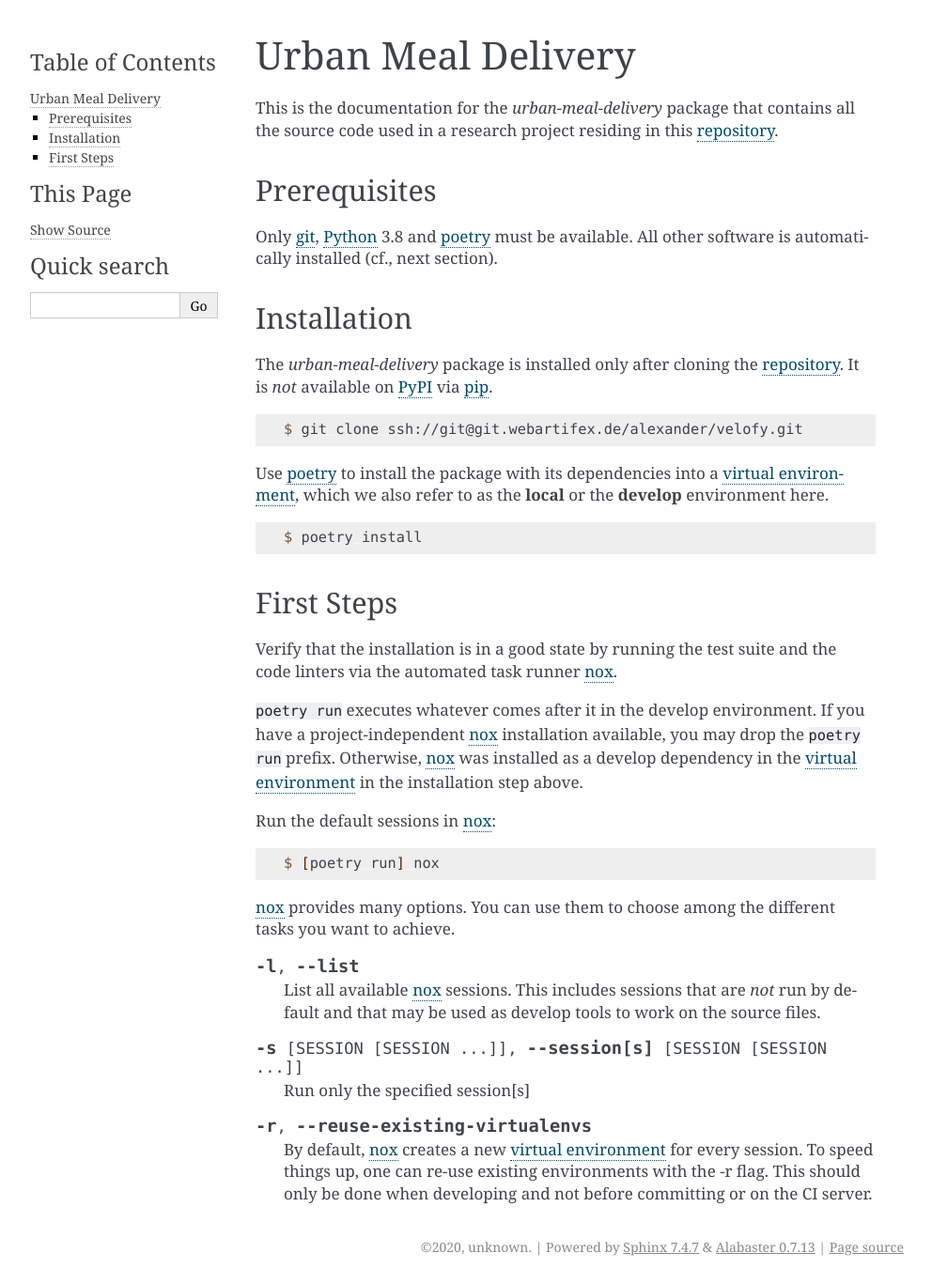
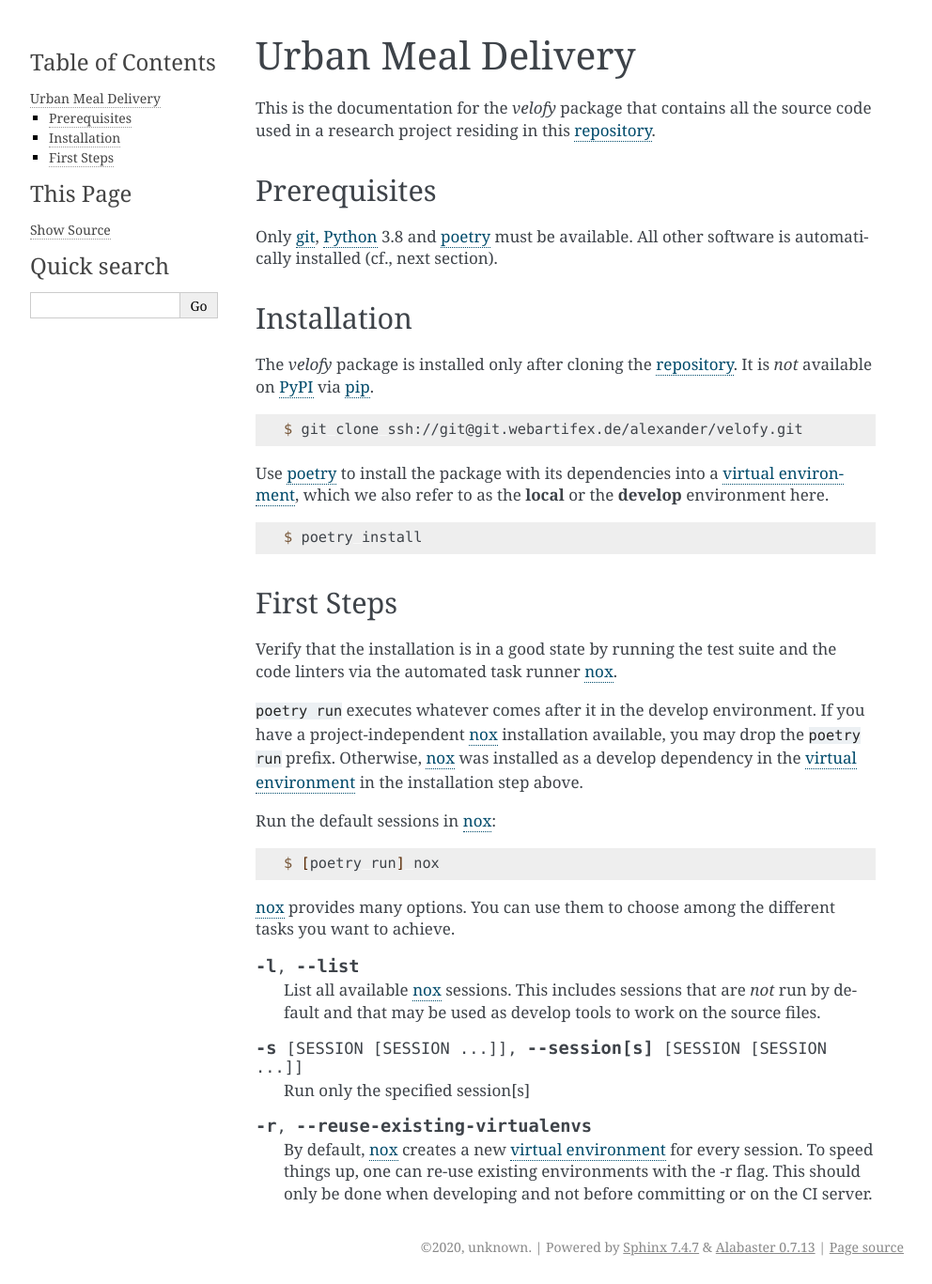
Before and after one commit to webartifex/urban-meal-delivery, a Sphinx documentation site: the page built from docs/index.rst, in a window 1280 px wide. Shown: the whole page at 94% size, without its empty margins (148-1140 px from the left). Built offline with Sphinx 7.4.7, drawn with Linux system fonts in a browser that asks for light colours.

Commit message:
Rename `urban-meal-delivery` into `velofy` in texts and notebook outputs

```diff
--- a/docs/index.rst
+++ b/docs/index.rst
@@ -9,7 +9,7 @@ Urban Meal Delivery
    reference
 
 
-This is the documentation for the `urban-meal-delivery` package
+This is the documentation for the `velofy` package
 that contains all the source code
 used in a research project
 residing in this `repository`_.
@@ -25,7 +25,7 @@ All other software is automatically installed (cf., next section).
 Installation
 ------------
 
-The `urban-meal-delivery` package is installed
+The `velofy` package is installed
 only after cloning the `repository`_.
 It is *not* available on `PyPI`_ via `pip`_.
 
```
Also changed, not shown: README.md (+3 -3 lines), 9 other files.
